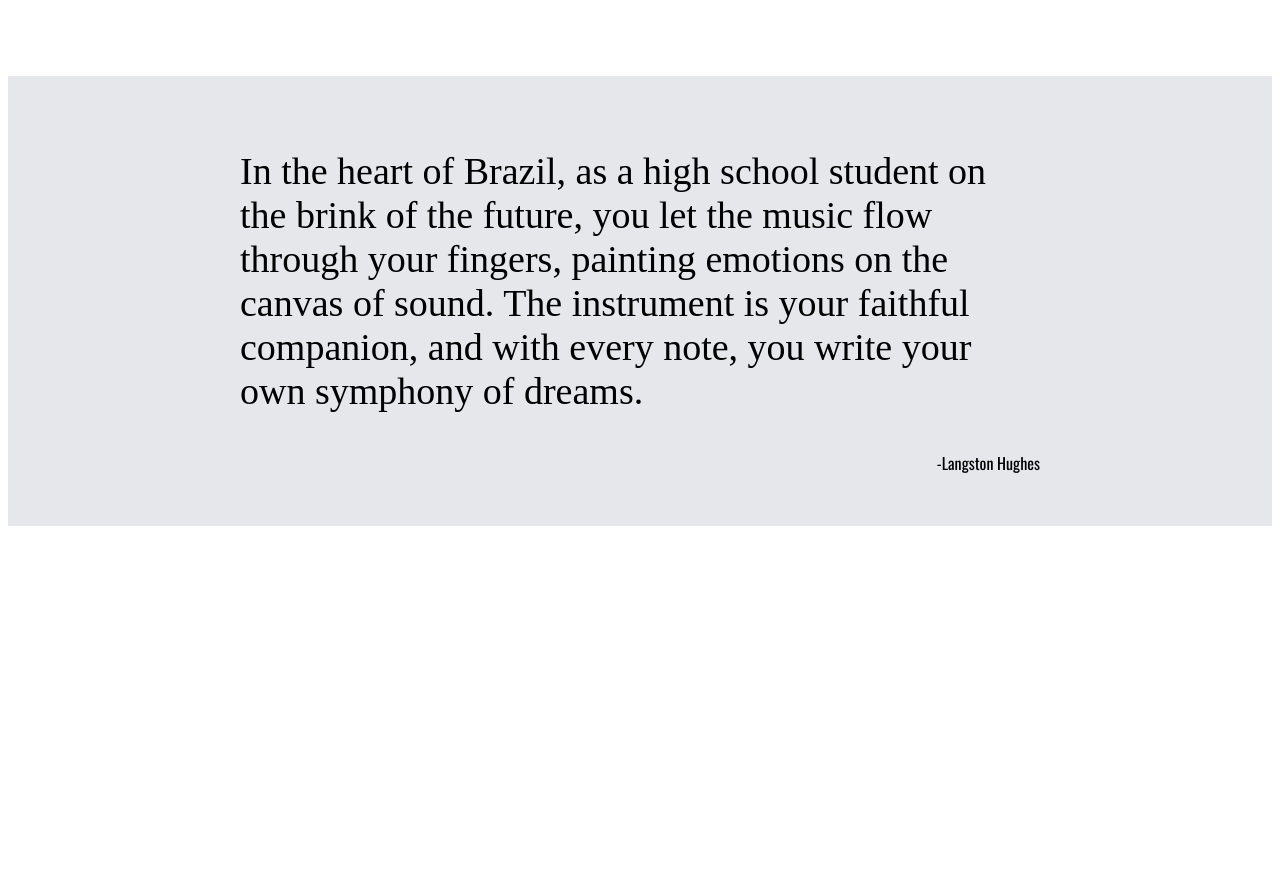
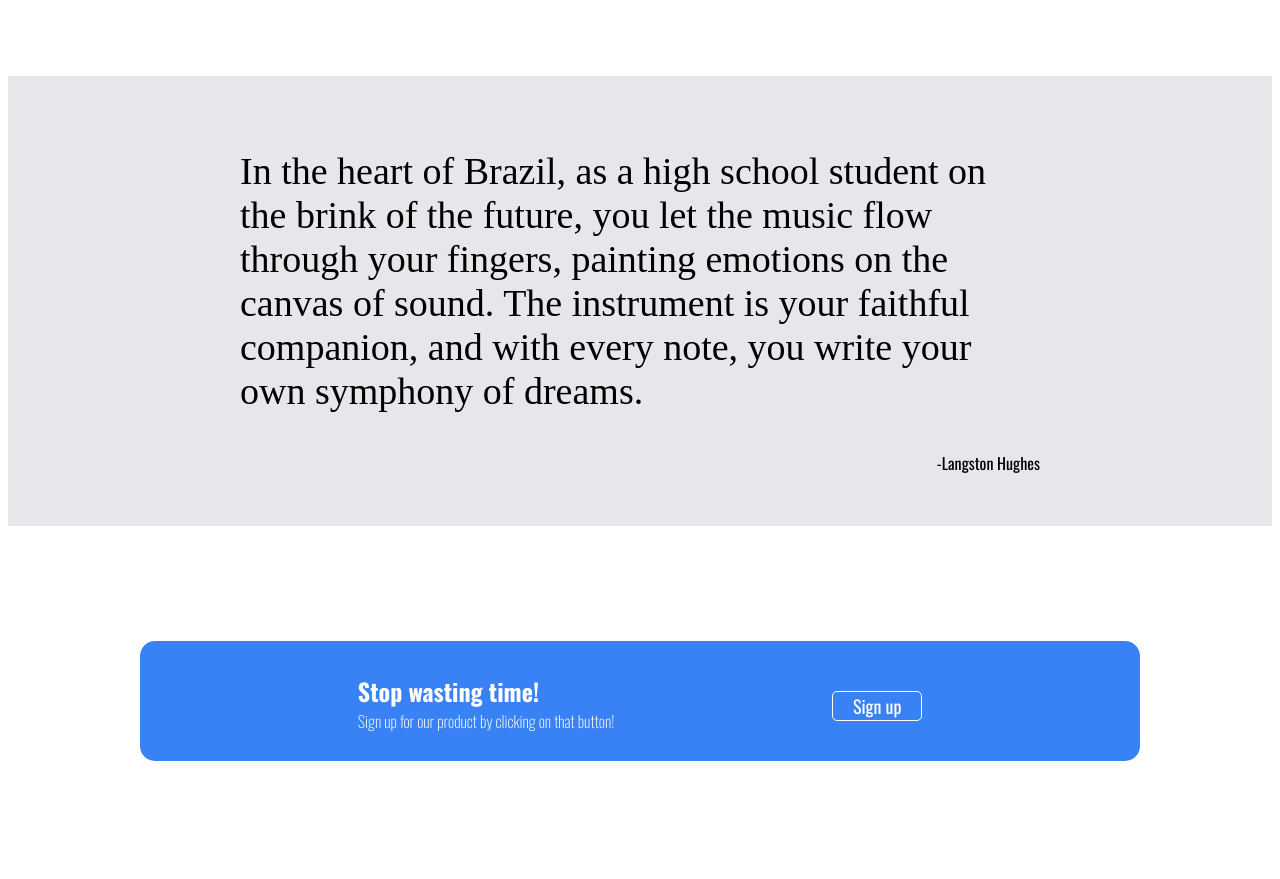
Before and after one commit to kaynan45/Landing-page, a plain HTML site: page index.html in a window 1280 px wide. Shown: the part 982-1861 px from the top of the page. Before the commit the page ends 1516 px from the top, so only its background shows below. Drawn offline with nearby package versions, Linux system fonts and the light colour scheme; a web font is replaced by a local one.

Commit message:
finished the sign up area of the site

```diff
--- a/index.html
+++ b/index.html
@@ -28,7 +28,7 @@
             and now i`m just texting random things just to see if it fits right
             where it might fit
           </p>
-          <button>Sign up</button>
+          <button class="sign-up-button">Sign up</button>
         </div>
         <img
           class="guitar-image"
@@ -77,6 +77,17 @@
           <p class="writer">-Langston Hughes</p>
         </div>
       </div>
+      <div class="footer-area">
+        <div class="Sign-up-area">
+          <div class="Sign-up-texting">
+            <h2 class="sign-up-title">Stop wasting time!</h2>
+            <p class="Sign-up-text">
+              Sign up for our product by clicking on that button!
+            </p>
+          </div>
+          <button class="sign-up-button">Sign up</button>
+        </div>
+      </div>
     </div>
   </body>
 </html>
--- a/style.css
+++ b/style.css
@@ -34,7 +34,7 @@
   font-weight: 300;
 }
 
-.header-area button {
+.sign-up-button {
   height: auto;
   width: 90px;
   font-size: 18px;
@@ -46,10 +46,18 @@
   font-weight: 400;
 }
 
-.header-area button:hover {
+.sign-up-button:hover {
   background-color: #6295e6;
   cursor: pointer;
 }
+
+.sign-up-button:active{
+    background-color: #c3d1e8;
+
+}
+
+
+
 
 .guitar-image {
   width: 500px;
@@ -87,8 +95,8 @@
   width: 200px;
 }
 
-.box-subtext{
-text-align: center;
+.box-subtext {
+  text-align: center;
 }
 
 .blue-box {
@@ -98,7 +106,7 @@ text-align: center;
   border-radius: 15px;
 }
 
-.poem-area{
+.poem-area {
   background-color: #e5e7eb;
   height: 200px;
   width: auto;
@@ -107,18 +115,55 @@ text-align: center;
   align-items: center;
   justify-content: center;
 }
-.poem-valid-area{
-    height: auto;
-    width: 800px;
+.poem-valid-area {
+  height: auto;
+  width: 800px;
 }
 
-.poem{
-font-size: 38px;
-font-family: 'Oswald', sans-serif;
-font-family: 'Playfair Display', serif;
+.poem {
+  font-size: 38px;
+  font-family: "Oswald", sans-serif;
+  font-family: "Playfair Display", serif;
 }
 
-.writer{
-text-align: right;
+.writer {
+  text-align: right;
+}
+
+.footer-area {
+background-color: white;
+flex-basis: 350px;
+align-items: center;
+justify-content: center;
+display: flex;
+}
+
+.Sign-up-area{
+    background-color: #3882f6;
+    height: 120px;
+    width: 1000px;
+    border-radius: 15px;
+    display:flex;
+    align-items: center;
+    justify-content: space-evenly;
+}
+
+.sign-up-title{
+color: white;
+margin-bottom: 0;
 
 }
+
+
+
+.Sign-up-text{
+    color: white;
+    margin-top: 0;
+    font-weight: 200;
+}
+
+.Sign-up-area button{
+border: solid white;
+border-width: 1px;
+
+}
```
